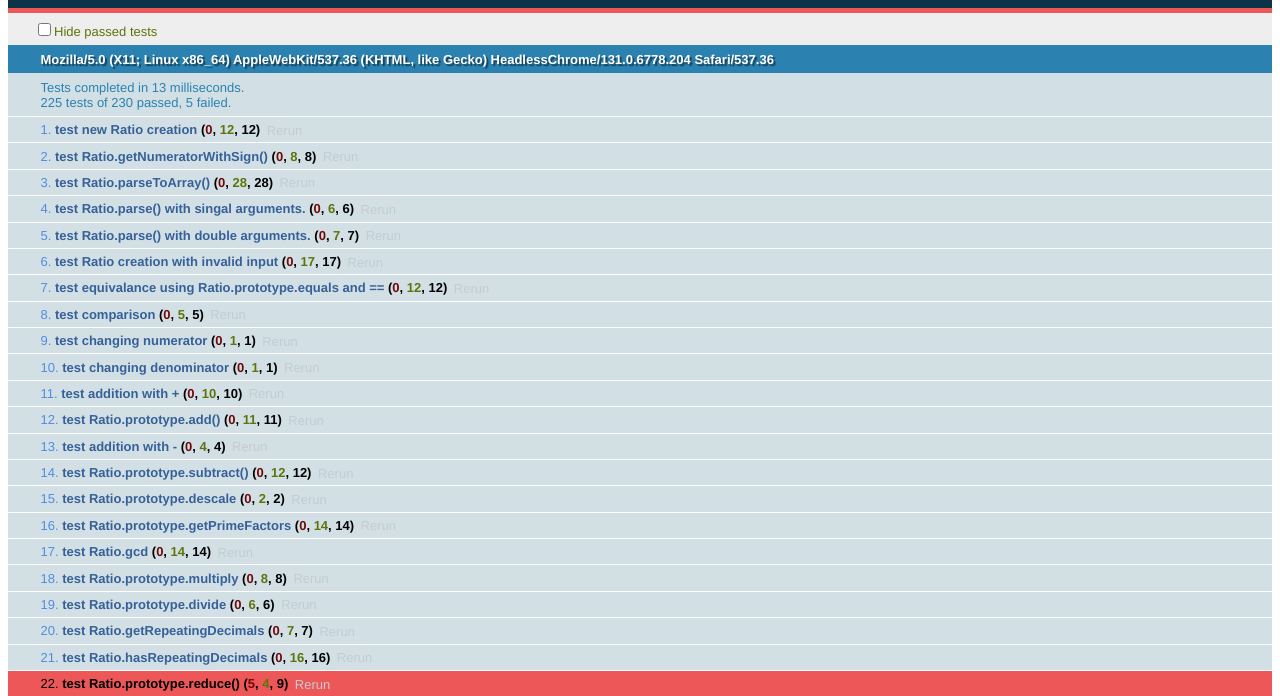
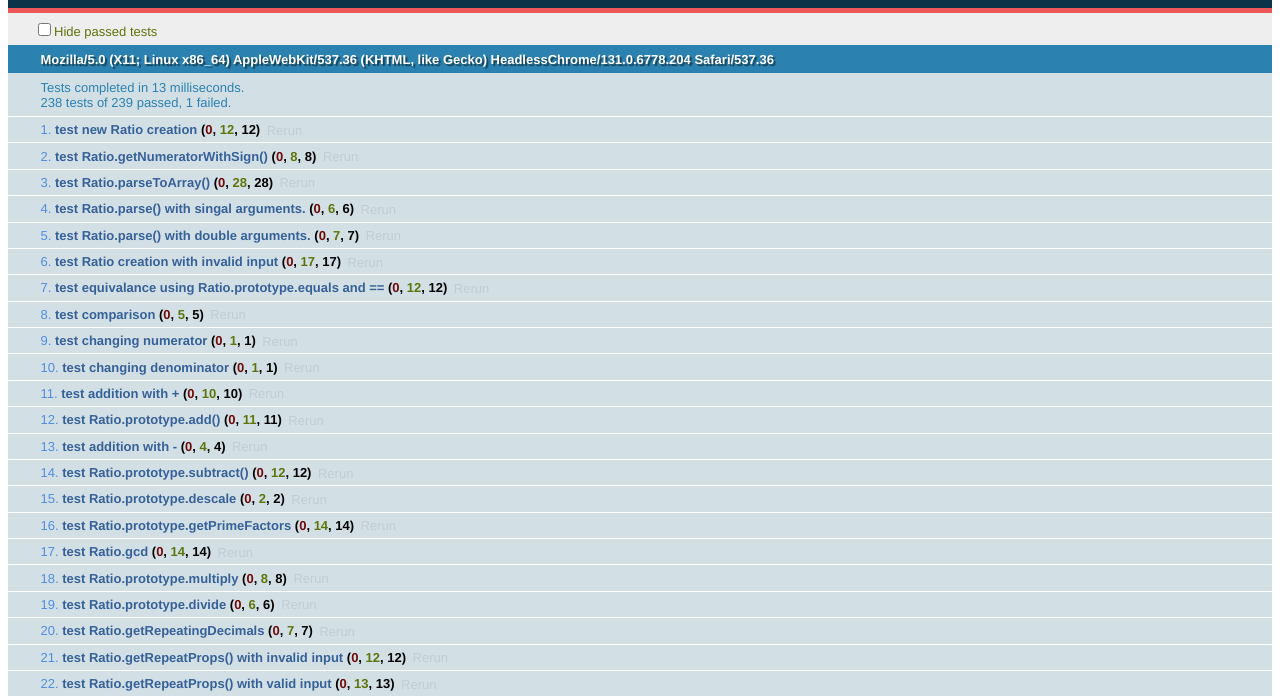
Before and after one commit to LarryBattle/Ratio.js, a plain HTML site: page tests/Ratio.js testcases.html in a window 1280 px wide. Shown: the part 48-744 px from the top of the page. Drawn offline with Linux system fonts and the light colour scheme.

Commit message:
Got Ratio.prototype.reduce() working except for one test case.

```diff
--- a/src/Ratio.js
+++ b/src/Ratio.js
@@ -16,6 +16,7 @@
 // Todo: Decide if it's ok for there to be decimals inside the rational.<br/>
 // Todo: Separate Core functionals with extras.<br/>
 // Todo: Have Ratio methods parse the arguments instead of a parameter. <br/>
+// Todo: Make new Ratio and cloning a lot easier to copy over all the properties of the previous object. All clone should have the same divSign.
 // Todo: Fix Ratio.parse() to support the arguments. <br/>
 // Todo: Try to convert to jsdocs.
 // Todo: Change new Ratio() to Ratio() <br/>
@@ -174,9 +175,59 @@ Ratio.parse = function (obj, obj2) {
 Ratio.reduce = function (obj) {
 	return Ratio.parse(obj).reduce();
 };
+
+Ratio.repeatingDec2Ratio = function (val) {
+    var a = Ratio.parse(val),
+    top = a.numerator,
+    bottom = a.denominator,
+    repeatVal = Ratio.getRepeatingDecimals(a);
+    var d = (+a).toString();
+    if (repeatVal) {
+        // calculate b
+        var r = repeatVal;
+        // Todo fix and test this.
+        var re = new RegExp("\\.(\\d+?)" + r);
+        var x = d.match(re)[1];
+        var b = Math.pow(10, x.length);
+        x = d.split('.')[1].split(d.indexOf(r))[0];
+        // top = Math.pow(10, r.length * b);
+        // bottom = Math.pow(10,r.length + x.length) - Math.pow(10,x.length);
+    }
+    return new Ratio(top, bottom);
+};
+// Returns wheather a value has repeating decimals.
+// Ex. new Ratio.hasRepeatingDecimals(1/3) == true
+Ratio.hasRepeatingDecimals = function (val) {
+    var matches = false,
+    re = /(\d+?)\1$/;
+    if (!isNaN("" + val) && /\.\d{5}/.test((+val).toString())) {
+        matches = !!(+val).toString().replace(/\d$/, "").match(re);
+    }
+    return matches;
+};
+// Returns the repeating decimals from a repeating decimal value.
+// Ex. new Ratio.getRepeatingDecimals(1/3) == "3"
+Ratio.getRepeatingDecimals = function (val) {
+	var match = null, re = /(\d+?)(?:\1+)/;
+    if (!Ratio.hasRepeatingDecimals(val)) {
+        return match;
+    }
+    match = (+val).toString().replace(/\d$/, "").match(re)[1];
+    return match;
+};
 // Returns the ratio as a/b
 Ratio.prototype.toFraction = function(){
 	return "" + this.numerator + this.divSign + this.denominator;
+};
+// Returns an array form of the Ratio.
+// Ex. new Ratio(1,2).toArray() == [1,2]
+Ratio.prototype.toArray = function () {
+    return [this.numerator, this.denominator];
+};
+// Returns the computed value of numerator / denominator
+// Ex. new Ratio(1,2).valueOf() == 0.5
+Ratio.prototype.valueOf = function (showValue) {
+    return (!showValue && this.type == "string") ? this.toString() : (this.numerator / this.denominator);
 };
 // Returns a string of the Ratio in fraction form if the numerator and denominator are Rational numbers. <br/>
 // Otherwise, returns a string of the computed value a/b. <br/>
@@ -191,6 +242,24 @@ Ratio.prototype.toString = function () {
 		str = val;
 	}
     return (isNaN(val) || this.type == "decimal") ? val.toString() : str;
+};
+// Returns a new copy of the Ratio with a specified type.<br/>
+// Ex. new Ratio(1,2).clone().toString() === "1/2"
+Ratio.prototype.clone = function () {
+    return new Ratio(this.numerator, this.denominator, this.type, this.alwaysReduce);
+};
+// Reduces the Ratio. <br/> x*a / x*b => a / b <br/>
+// Ex. var a = new Ratio(0.5); <br/>
+// a.toString() == "5/10"; <br/>
+// a.reduce().toString() == "1/2";
+Ratio.prototype.reduce = function () {
+    var top = this.numerator, bottom = this.denominator, arr = Ratio.getRepeatProps(top/bottom);
+    if ( arr.length ) {
+		top = +(arr.join('')) - +(arr[0]+""+arr[1]);
+		bottom = Math.pow(10, arr[1].length ) * ( Math.pow(10, arr[2].length ) - 1);
+    }
+	var factor = Ratio.gcd(top, bottom);
+    return new Ratio( top / factor, bottom / factor );
 };
 // Adds the current Ratio by another Ratio.<br/>
 // Ex. new Ratio( 1, 3 ).add( 1,2 ).toString() == "5/6"
@@ -240,6 +309,9 @@ Ratio.prototype.subtract = function (obj) {
     obj.numerator = -obj.numerator;
     return this.add(obj);
 };
+// ######
+// Extras
+// ######
 // Returns an new Ratio divided by a factor. <br/>
 // Ex. new Ratio(10,4).descale( 2 ).toString() === "5/2"
 Ratio.prototype.descale = function (factor) {
@@ -260,11 +332,6 @@ Ratio.prototype.scale = function (factor) {
 Ratio.prototype.abs = function () {
     return new Ratio(Math.abs(this.numerator), this.denominator, this.type, this.alwaysReduce);
 };
-// Returns a new copy of the Ratio with a specified type.<br/>
-// Ex. new Ratio(1,2).clone().toString() === "1/2"
-Ratio.prototype.clone = function () {
-    return new Ratio(this.numerator, this.denominator, this.type, this.alwaysReduce);
-};
 // Returns Ratio in the form of (numerator mod denominator)/1 <br/>
 // Ex. new Ratio(3,10).mod().toString() == 3
 Ratio.prototype.mod = function () {
@@ -280,65 +347,21 @@ Ratio.prototype.negate = function () {
 Ratio.prototype.isProper = function () {
     return Math.abs(this.numerator) < this.denominator;
 };
-// Reduces the Ratio. <br/> x*a / x*b => a / b <br/>
-// Ex. var a = new Ratio(0.5); <br/>
-// a.toString() == "5/10"; <br/>
-// a.reduce().toString() == "1/2";
-Ratio.prototype.reduce = function () {
-    var obj = new Ratio(this.numerator, this.denominator);
-    if (Ratio.getRepeatingDecimals(+obj)) {
-        obj = Ratio.repeatingDec2Ratio(+obj);
-    }
-    return this.descale(Ratio.gcd(obj.numerator, obj.denominator));
-};
-//?? Needs work.
-Ratio.repeatingDec2Ratio = function (val) {
-    var a = Ratio.parse(val),
-    top = a.numerator,
-    bottom = a.denominator,
-    repeatVal = Ratio.getRepeatingDecimals(a);
-    var d = (+a).toString();
-    if (repeatVal) {
-        // calculate b
-        var r = repeatVal;
-        // Todo fix and test this.
-        var re = new RegExp("\\.(\\d+?)" + r);
-        var x = d.match(re)[1];
-        var b = Math.pow(10, x.length);
-        x = d.split('.')[1].split(d.indexOf(r))[0];
-        // top = Math.pow(10, r.length * b);
-        // bottom = Math.pow(10,r.length + x.length) - Math.pow(10,x.length);
-    }
-    return new Ratio(top, bottom);
-};
-// Returns wheather a value has repeating decimals.
-// Ex. new Ratio.hasRepeatingDecimals(1/3) == true
-Ratio.hasRepeatingDecimals = function (val) {
-    var matches = false,
-    re = /(\d+?)\1$/;
-    if (!isNaN("" + val) && /\.\d{5}/.test((+val).toString())) {
-        matches = !!(+val).toString().replace(/\d$/, "").match(re);
-    }
-    return matches;
-};
-// Returns the repeating decimals from a repeating decimal value.
-// Ex. new Ratio.getRepeatingDecimals(1/3) == "3"
-Ratio.getRepeatingDecimals = function (val) {
-    if (!Ratio.hasRepeatingDecimals(val)) {
-        return null;
-    }
-    var match = null,
-    re = /(\d+?)(?:\1+)/;
-    match = (+val).toString().replace(/\d$/, "").match(re)[1];
-    return match;
-};
-// Returns an array form of the Ratio.
-// Ex. new Ratio(1,2).toArray() == [1,2]
-Ratio.prototype.toArray = function () {
-    return [this.numerator, this.denominator];
-};
-// Returns the computed value of numerator / denominator
-// Ex. new Ratio(1,2).valueOf() == 0.5
-Ratio.prototype.valueOf = function (showValue) {
-    return (!showValue && this.type == "string") ? this.toString() : (this.numerator / this.denominator);
-};
+
+
+
+Ratio.getRepeatProps = function( val ){
+	var RE1_getRepeatDecimals = /(?:[^\.]+\.\d*)(\d+)+(?:\1)$/,
+		arr = [],
+		match = RE1_getRepeatDecimals.exec( val ),
+		RE2_RE1AtEnd;
+	if( !match ){
+		val = (val || "" ).toString().replace( /\d$/, "" );
+		match = RE1_getRepeatDecimals.exec( val );
+	}
+	if( match && typeof match[1] != "undefined" && /\.\d{10}/.test(match[0]) ){
+		RE2_RE1AtEnd = new RegExp( "("+ match[1] +")+$" );
+		arr = val.toString().replace( RE2_RE1AtEnd, "" ).split( /\./ ).concat( match[1] );
+	}
+	return arr;
+}
--- a/tests/js/Ratio-testcases.js
+++ b/tests/js/Ratio-testcases.js
@@ -278,36 +278,53 @@ $(function(){
 		equal( func(1/7), "142857" );
 		equal( func(1/9), "1" );
 	});
-	test( "test Ratio.hasRepeatingDecimals", function(){
-		var func = Ratio.hasRepeatingDecimals;
-		equal( func( 1/333 ), true );
-		equal( func( 7/13 ), true );
-		equal( func( 100/11 ), true );
-		equal( func( 100/13 ), true );
-		equal( func( 1/3 ), true );
-		equal( func( 1/7 ), true );
-		equal( func( "0.33333" ), true );
+	test( "test Ratio.getRepeatProps() with invalid input", function(){
+		var func = Ratio.getRepeatProps;
+		deepEqual( func( "" ), [] );
+		deepEqual( func( [] ), [] );
+		deepEqual( func( {} ), [] );
+		deepEqual( func( Math.PI ), [] );
+		deepEqual( func( null ), [] );
+		deepEqual( func( true ), [] );
+		deepEqual( func( Infinity ), [] );
+		deepEqual( func( NaN ), [] );
+		deepEqual( func( 1/5 ), [] );
+		deepEqual( func( 1/100 ), [] );
+		deepEqual( func( "1.2.3" ), [] );
+		deepEqual( func( "1.333333" ), [] );
+	});
+	test( "test Ratio.getRepeatProps() with valid input", function(){
+		var func = Ratio.getRepeatProps;
 
-		equal( func( 1/5 ), false );
-		equal( func( 1/100 ), false );
-		equal( func( "0.3333" ), false );
-		equal( func( Math.PI ), false );
-		equal( func( {} ), false );
-		equal( func( null ), false );
-		equal( func( true ), false );
-		equal( func( Infinity ), false );
-		equal( func( NaN ), false );
+		deepEqual( func( "1.1111111111" ), [ "1", "", "1" ] );
+		deepEqual( func( "1234.11111111111" ), [ "1234", "", "1" ] );
+		deepEqual( func( "1.12312311111111" ), [ "1", "123123", "1" ] );
+
+		deepEqual( func( "12.12121212121212" ), [ "12", "", "12" ] );
+		deepEqual( func( "1234.1111212121212" ), [ "1234", "111", "12" ] );
+		deepEqual( func( "2.123412341234" ), ["2","","1234"] );
+
+		deepEqual( func( "3534.3344512341234" ), ["3534","33445","1234"] );
+		deepEqual( func( 1/333 ), ["0","","003" ] );
+		deepEqual( func( 7/13 ), ["0","5384","615384" ] );
+
+		deepEqual( func( 100/11 ), ["9","","09" ] );
+		deepEqual( func( 100/13 ), ["7","692","307692" ] );
+		deepEqual( func( 1/3 ), ["0","","3" ] );
+		deepEqual( func( 4/3 ), ["1","","3" ] );
 	});
 	test( "test Ratio.prototype.reduce()", function(){
 		equal( new Ratio().reduce().toString(), "0");
 		equal( new Ratio(0).reduce().toString(), "0");
 		equal( new Ratio(1).reduce().toString(), "1");
+
 		equal( new Ratio(1,3).reduce().toString(), "1/3");
 		equal( new Ratio(3,9).reduce().toString(), "1/3");
-		equal( new Ratio(1/100).reduce().toString(), "1/100");
-		equal( new Ratio(7/3).reduce().toString(), "7/3");
-		equal( new Ratio(1/111).reduce().toString(), "1/111");
-		equal( new Ratio(1/333).reduce().toString(), "1/333");
+		equal( Ratio.parse(1/100).reduce().toString(), "1/100");
+
+		equal( Ratio.parse(7/3).reduce().toString(), "7/3");
+		equal( Ratio.parse(1/111).reduce().toString(), "1/111");
+		equal( Ratio.parse(1/333).reduce().toString(), "1/333");
 	});
 	test( "test Ratio.prototype.clone", function(){
 		var a = new Ratio(1/3);
@@ -348,4 +365,6 @@ $(function(){
 		equal( a.multiply(12).reduce(), 12 );
 		equal( a, "1" );
 	});
+	// test( "", function(){
+	// });
 });
```
Also changed, not shown: tests/Ratio.js testcases.html (+2 -2 lines).
